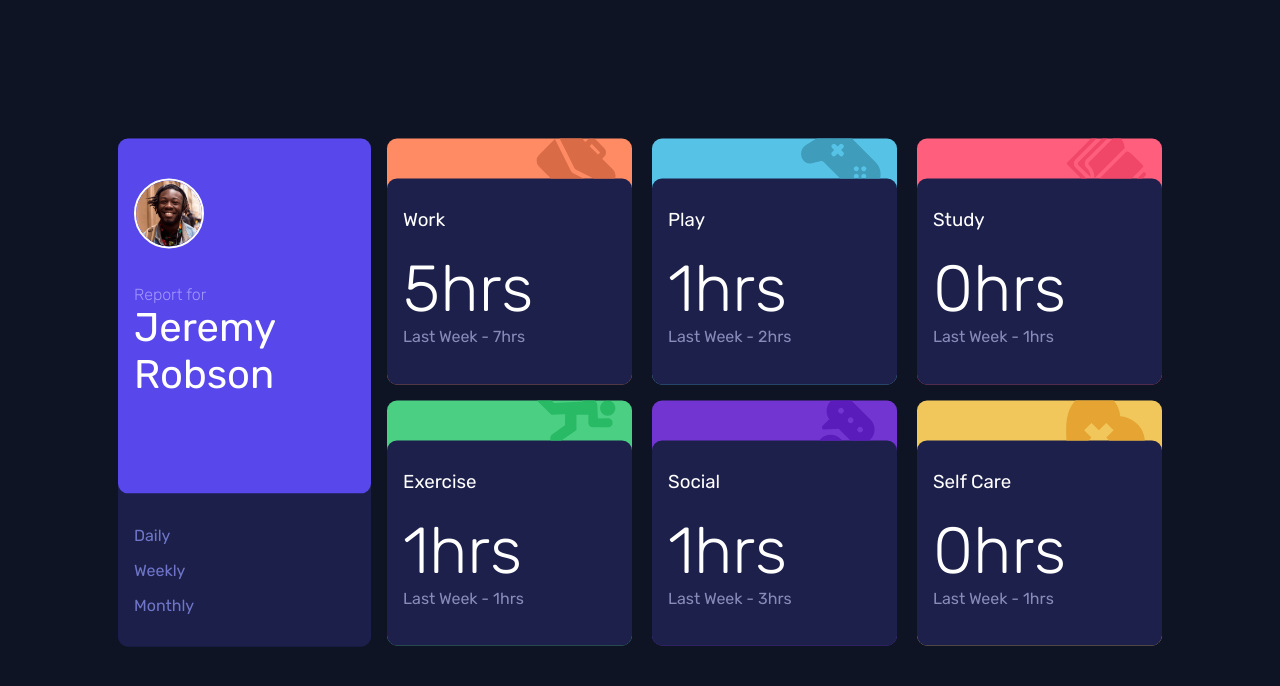
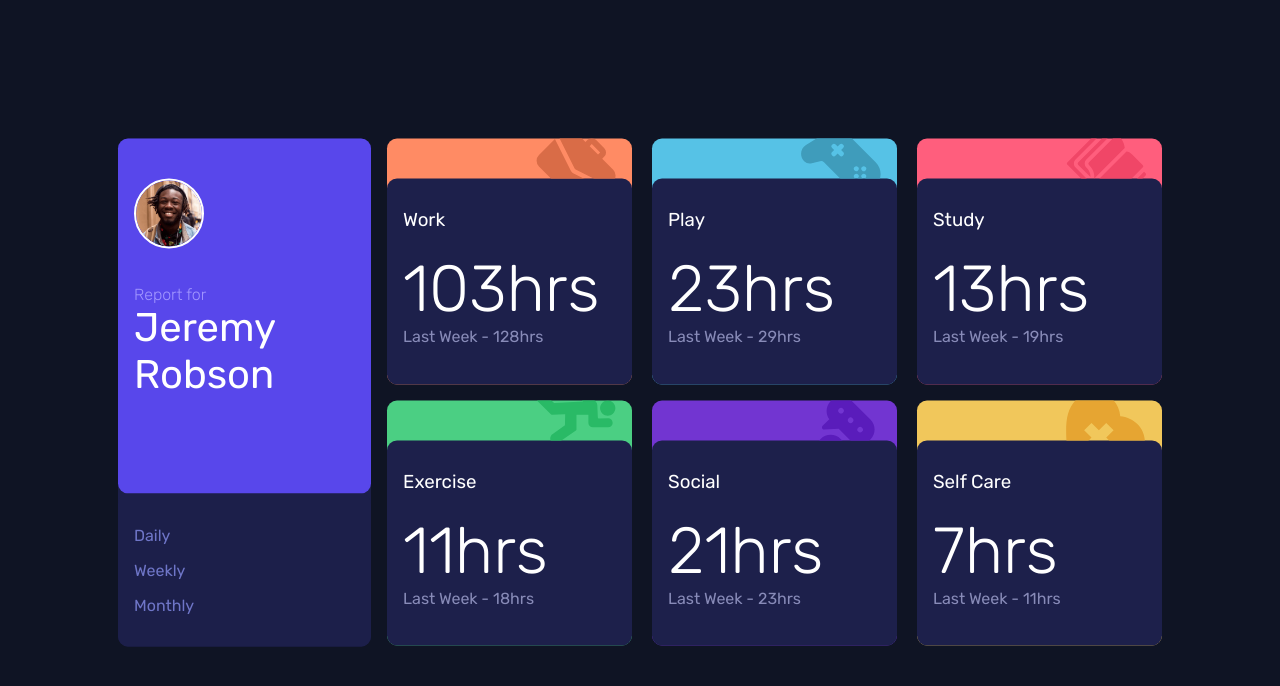
Before and after one commit to OscarAnillo/Time-tracking-dashboard, a React (Create React App) app: page /monthly in a window 1280 px wide. Shown: the top 686 px of the page. Built offline with nearby package versions, Linux system fonts and the light colour scheme.

Commit message:
add router package and routes

```diff
--- a/package.json
+++ b/package.json
@@ -8,6 +8,7 @@
     "@testing-library/user-event": "^13.5.0",
     "react": "^18.2.0",
     "react-dom": "^18.2.0",
+    "react-router-dom": "^6.3.0",
     "react-scripts": "5.0.1",
     "web-vitals": "^2.1.4"
   },
--- a/src/App.css
+++ b/src/App.css
@@ -69,10 +69,14 @@ img {
   align-items: center;
   justify-content: space-around;
 }
-.main-nav ul li {
+.main-nav ul li a {
   color: hsl(235, 45%, 61%);
 }
-.main-nav ul li:active {
+.main-nav ul li a:active {
+  color: #fff;
+}
+
+.main-nav ul li a:hover {
   color: #fff;
 }
 
--- a/src/App.js
+++ b/src/App.js
@@ -1,14 +1,28 @@
 import MainCard from './components/main-card';
-import InfoCards from './components/info-cards';
+import InfoCardsDaily from './components/info-cards-daily';
+import InfoCardsWeekly from './components/info-cards-weekly';
+import InfoCardsMonthly from './components/info-cards-monthly';
+
+import {
+  BrowserRouter,
+  Routes,
+  Route,
+} from "react-router-dom";
 
 import './App.css';
 
 function App() {
   return (
     <div className="App">
-      <div className="container">
+        <div className="container">
+        <BrowserRouter>
         <MainCard />
-        <InfoCards />
+          <Routes>
+            <Route path='/daily' element={<InfoCardsDaily />} />
+            <Route path='/weekly' element={<InfoCardsWeekly />} />
+            <Route path='/monthly' element={<InfoCardsMonthly />} />
+          </Routes>
+        </BrowserRouter>
       </div>
     </div>
   );
--- /dev/null
+++ b/src/components/info-cards-daily.js
@@ -0,0 +1,25 @@
+import data from '../data/data.json';
+
+export default function InfoCardsDaily(){
+    return (
+        <div className='cards-desktop'>
+            {data.map(item => (
+                <div className={`${item.className} cards`} key={item.title}>
+                    <div className="cards-bg">
+                        <img src={item.image} alt="" />
+                    </div>
+                    <div className="cards-row">
+                        <div>
+                            <h3>{item.title}</h3>
+                            <p className='current'>{item.timeframes.daily.current}hrs</p>
+                        </div>
+                        <div>
+                            <img src="images/icon-ellipsis.svg" alt="" className='img-mobile'/>
+                            <p className='previous'>Last Week - {item.timeframes.daily.previous}hrs</p>
+                        </div>
+                    </div>
+                </div>
+            ))}
+        </div>
+    )
+}
--- /dev/null
+++ b/src/components/info-cards-monthly.js
@@ -0,0 +1,25 @@
+import data from '../data/data.json';
+
+export default function InfoCardsMonthly(){
+    return (
+        <div className='cards-desktop'>
+            {data.map(item => (
+                <div className={`${item.className} cards`} key={item.title}>
+                    <div className="cards-bg">
+                        <img src={item.image} alt="" />
+                    </div>
+                    <div className="cards-row">
+                        <div>
+                            <h3>{item.title}</h3>
+                            <p className='current'>{item.timeframes.monthly.current}hrs</p>
+                        </div>
+                        <div>
+                            <img src="images/icon-ellipsis.svg" alt="" className='img-mobile'/>
+                            <p className='previous'>Last Week - {item.timeframes.monthly.previous}hrs</p>
+                        </div>
+                    </div>
+                </div>
+            ))}
+        </div>
+    )
+}
--- a/src/components/info-cards.js
+++ b/src/components/info-cards-weekly.js
@@ -1,6 +1,6 @@
 import data from '../data/data.json';
 
-export default function InfoCards(){
+export default function InfoCardsWeekly(){
     return (
         <div className='cards-desktop'>
             {data.map(item => (
@@ -11,11 +11,11 @@ export default function InfoCards(){
                     <div className="cards-row">
                         <div>
                             <h3>{item.title}</h3>
-                            <p className='current'>{item.timeframes.daily.current}hrs</p>
+                            <p className='current'>{item.timeframes.weekly.current}hrs</p>
                         </div>
                         <div>
                             <img src="images/icon-ellipsis.svg" alt="" className='img-mobile'/>
-                            <p className='previous'>Last Week - {item.timeframes.daily.previous}hrs</p>
+                            <p className='previous'>Last Week - {item.timeframes.weekly.previous}hrs</p>
                         </div>
                     </div>
                 </div>
--- a/src/components/main-card.js
+++ b/src/components/main-card.js
@@ -1,3 +1,5 @@
+import { Link } from "react-router-dom";
+
 export default function MainCard(){
     return (
         <section className="section-card">
@@ -12,9 +14,9 @@ export default function MainCard(){
             </div>
             <nav className="main-nav">
                 <ul>
-                    <li>Daily</li>
-                    <li>Weekly</li>
-                    <li>Monthly</li>
+                    <li><Link to="/daily">Daily</Link></li>
+                    <li><Link to="/weekly">Weekly</Link></li>
+                    <li><Link to="/monthly">Monthly</Link></li>
                 </ul>
             </nav>
         </section>
--- a/src/index.js
+++ b/src/index.js
@@ -1,6 +1,7 @@
 import React from 'react';
 import ReactDOM from 'react-dom/client';
 import App from './App';
+
 
 const root = ReactDOM.createRoot(document.getElementById('root'));
 root.render(
```
Also changed, not shown: 1 other file (tests, documents, lock files or other folders).
